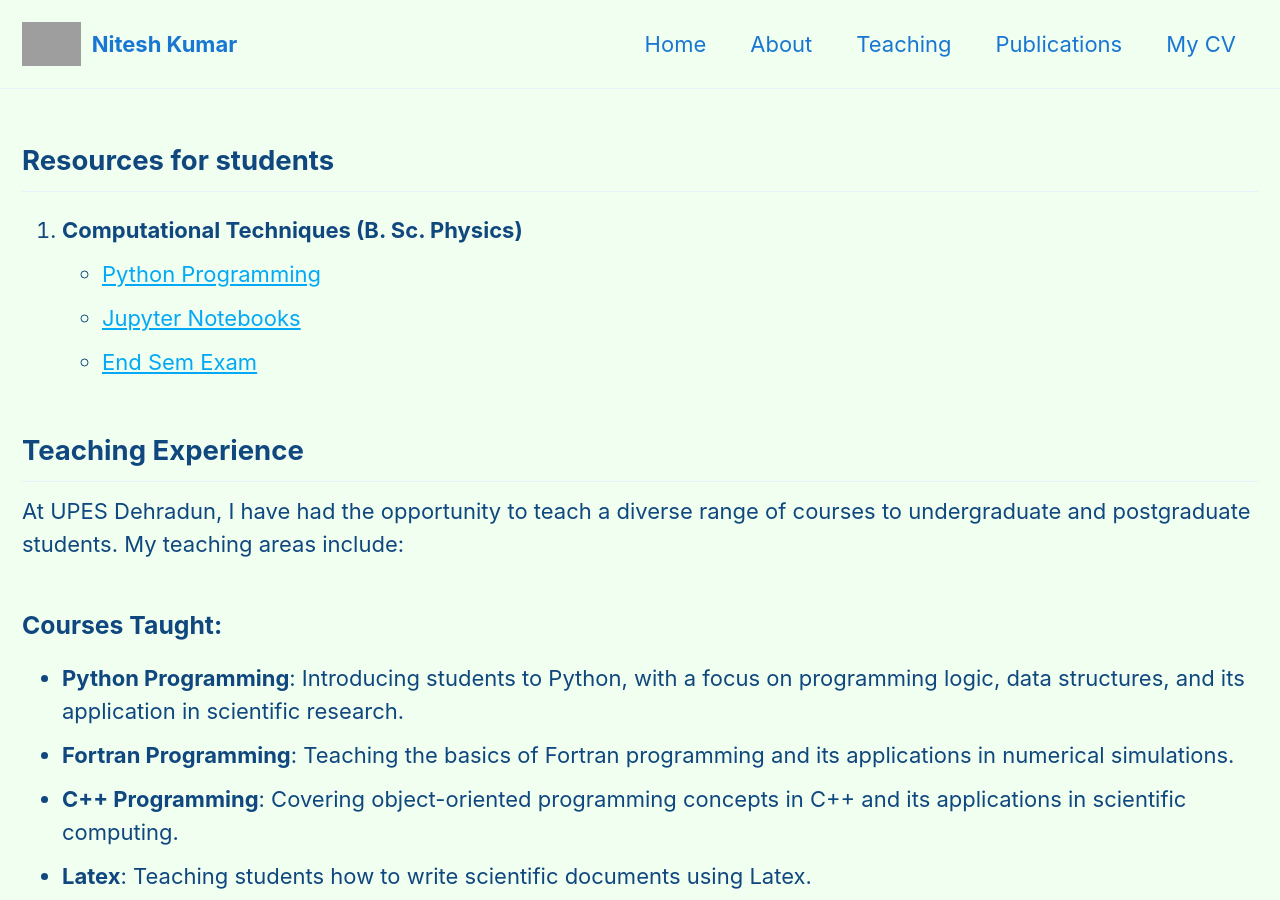
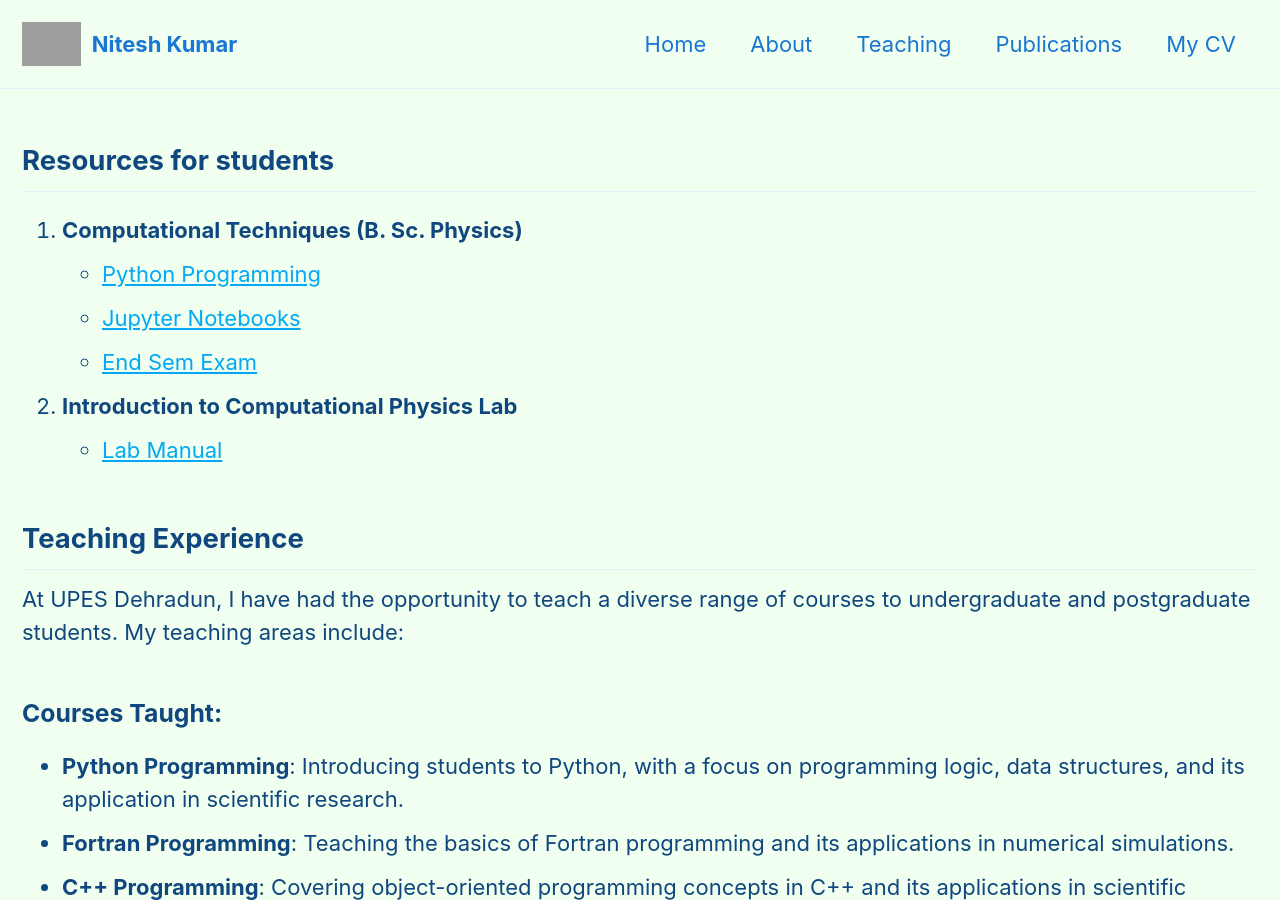
Before and after one commit to niteshchandra039/niteshchandra039.github.io, a Jekyll site: the page built from teaching.md, in a window 1280 px wide and 900 px high. Built offline with Jekyll 4.4.1, drawn with Linux system fonts in a browser that asks for light colours; cached includes are drawn as plain includes; grey boxes are pictures that could not be loaded.

Commit message:
Update teaching.md with lab manual for Computational Physics Lab

```diff
--- a/teaching.md
+++ b/teaching.md
@@ -10,6 +10,8 @@ permalink: /teaching/
     - [Jupyter Notebooks](resources/computational_techniques/python_notes.ipynb)
     - [End Sem Exam](resources/computational_techniques/end_term_project_instructions.pdf)
 
+2. **Introduction to Computational Physics Lab**
+    - [Lab Manual](resources/computational_physics_lab/lab_manual.pdf)
 
 
 ## Teaching Experience
```
Also changed, not shown: 1 other file.
